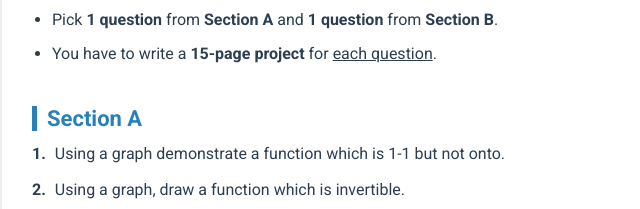
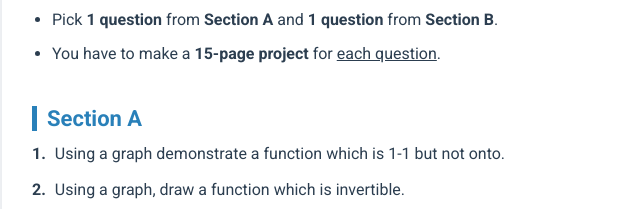
Before and after one commit to sarthakdev143-lite/Maths-Assignment-Questions, a plain HTML site: page index.html in a window 1280 px wide. Shown: the part 192-401 px from the top of the page, 188-828 px from the left. Drawn offline with Linux system fonts and the light colour scheme.

Commit message:
Update instruction wording for project requirements in Mathematics Assignment Questions

```diff
--- a/index.html
+++ b/index.html
@@ -139,7 +139,7 @@
         <ul>
             <li>Pick <strong>1 question</strong> from <strong>Section A</strong> and <strong>1 question</strong> from
                 <strong>Section B</strong>.</li>
-            <li>You have to write a <strong>15-page project</strong> for <u>each question</u>.</li>
+            <li>You have to make a <strong>15-page project</strong> for <u>each question</u>.</li>
         </ul>
 
         <div class="section">
```
